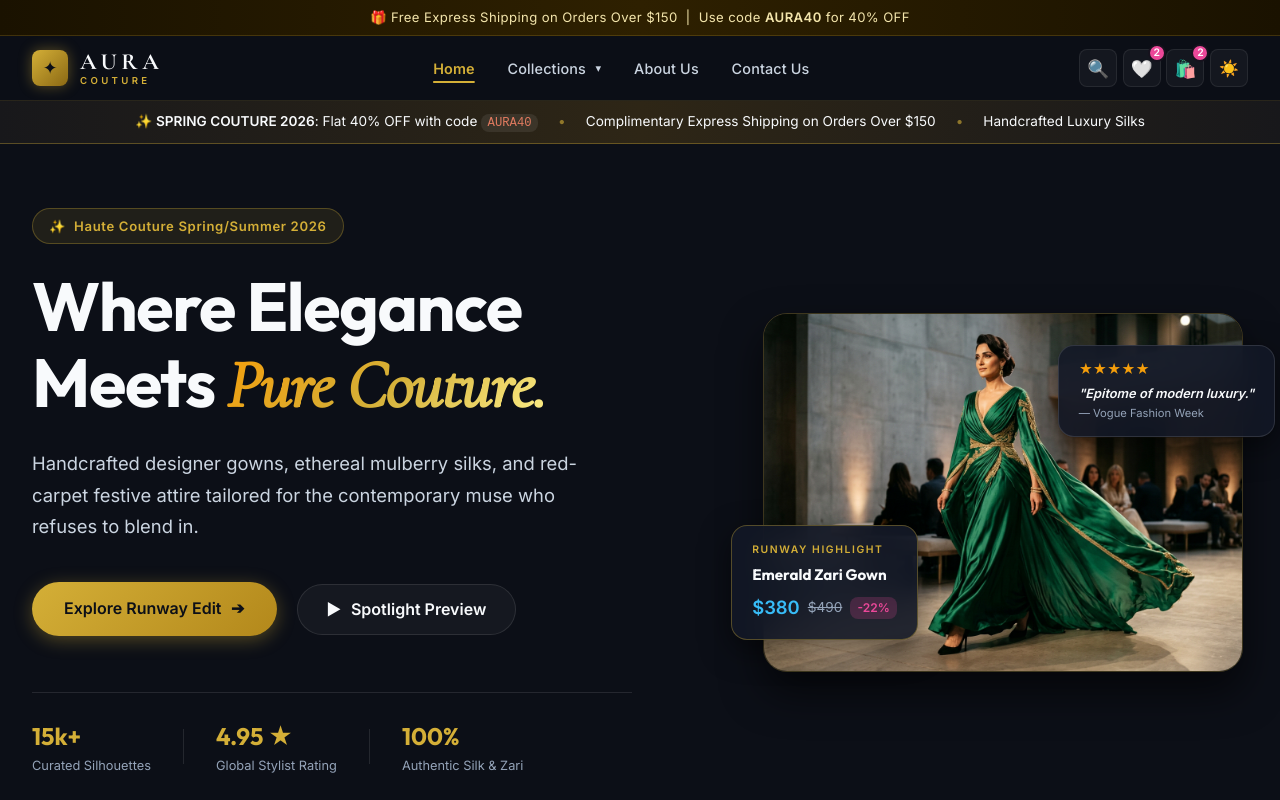
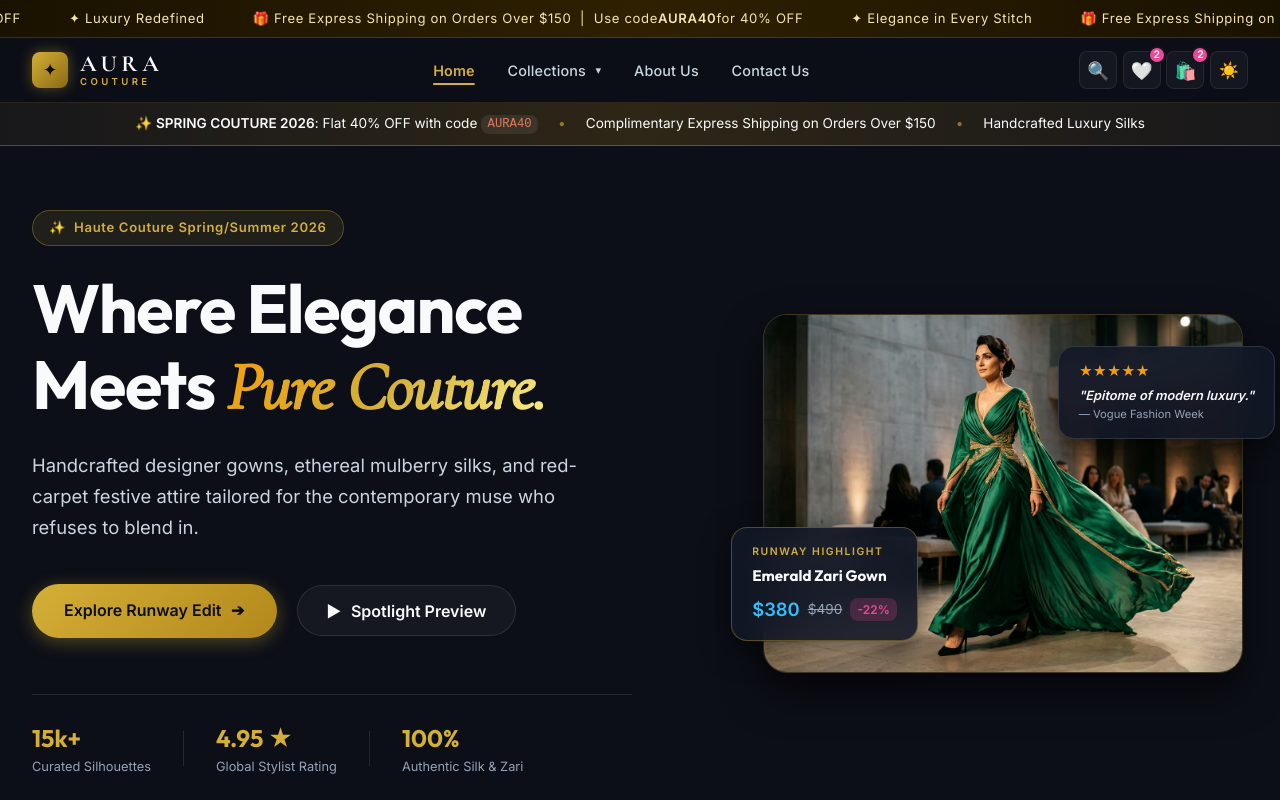
Before and after one commit to dharshika29/Project-demo, a React (Vite) app: page / in a window 1280 px wide. Shown: the top 800 px of the page. Built offline with nearby package versions, Linux system fonts and the light colour scheme.

Commit message:
Feat: convert top promo strip into a scrolling marquee animation

```diff
--- a/src/components/layout/Navbar.jsx
+++ b/src/components/layout/Navbar.jsx
@@ -78,9 +78,18 @@ export default function Navbar({ cartCount = 0, wishlistCount = 0, onCategoryFil
 
   return (
     <>
-      {/* Top Promo Strip */}
+      {/* Top Promo Strip (Marquee) */}
       <div className={styles.promoStrip}>
-        <span>🎁 Free Express Shipping on Orders Over $150 &nbsp;|&nbsp; Use code <strong>AURA40</strong> for 40% OFF</span>
+        <div className={styles.marqueeContent}>
+          <span>🎁 Free Express Shipping on Orders Over $150 &nbsp;|&nbsp; Use code <strong>AURA40</strong> for 40% OFF</span>
+          <span>✦ Luxury Redefined</span>
+          <span>🎁 Free Express Shipping on Orders Over $150 &nbsp;|&nbsp; Use code <strong>AURA40</strong> for 40% OFF</span>
+          <span>✦ Elegance in Every Stitch</span>
+          <span>🎁 Free Express Shipping on Orders Over $150 &nbsp;|&nbsp; Use code <strong>AURA40</strong> for 40% OFF</span>
+          <span>✦ Luxury Redefined</span>
+          <span>🎁 Free Express Shipping on Orders Over $150 &nbsp;|&nbsp; Use code <strong>AURA40</strong> for 40% OFF</span>
+          <span>✦ Elegance in Every Stitch</span>
+        </div>
       </div>
 
       <header className={styles.navbar}>
--- a/src/components/layout/Navbar.module.css
+++ b/src/components/layout/Navbar.module.css
@@ -1,12 +1,32 @@
-/* Promo Strip */
+/* Promo Strip (Marquee) */
 .promoStrip {
   background: linear-gradient(90deg, #1a1200, #2e2000, #1a1200);
   border-bottom: 1px solid rgba(212, 175, 55, 0.2);
-  padding: 0.45rem 1rem;
-  text-align: center;
+  padding: 0.5rem 0;
   font-size: 0.82rem;
   color: #f3e5ab;
-  letter-spacing: 0.03em;
+  letter-spacing: 0.05em;
+  overflow: hidden;
+  white-space: nowrap;
+  display: flex;
+}
+
+.marqueeContent {
+  display: flex;
+  gap: 3rem;
+  animation: scrollText 20s linear infinite;
+  min-width: max-content;
+}
+
+.marqueeContent span {
+  flex-shrink: 0;
+  display: inline-flex;
+  align-items: center;
+}
+
+@keyframes scrollText {
+  from { transform: translateX(0); }
+  to { transform: translateX(-50%); }
 }
 
 /* Navbar Main */
```
